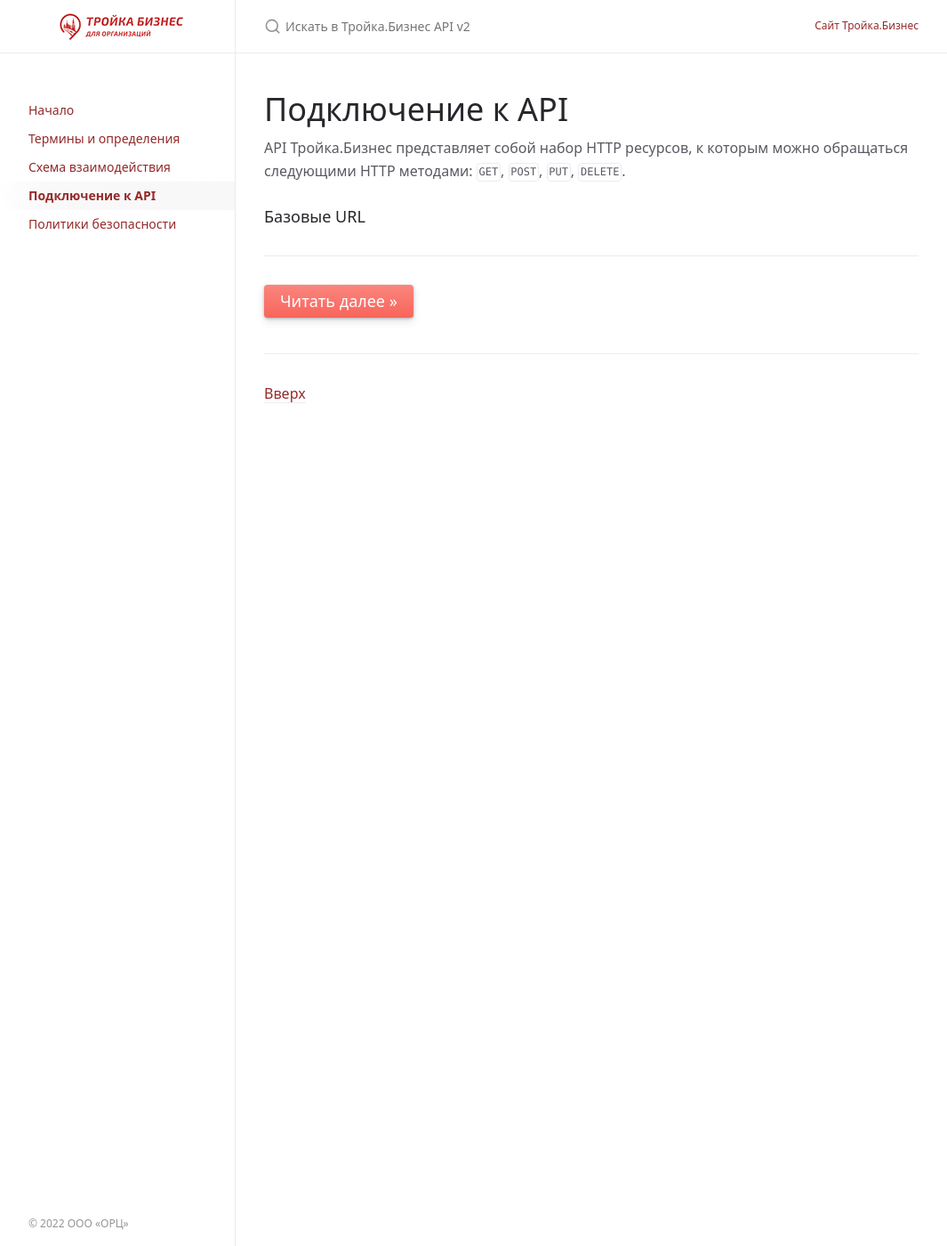
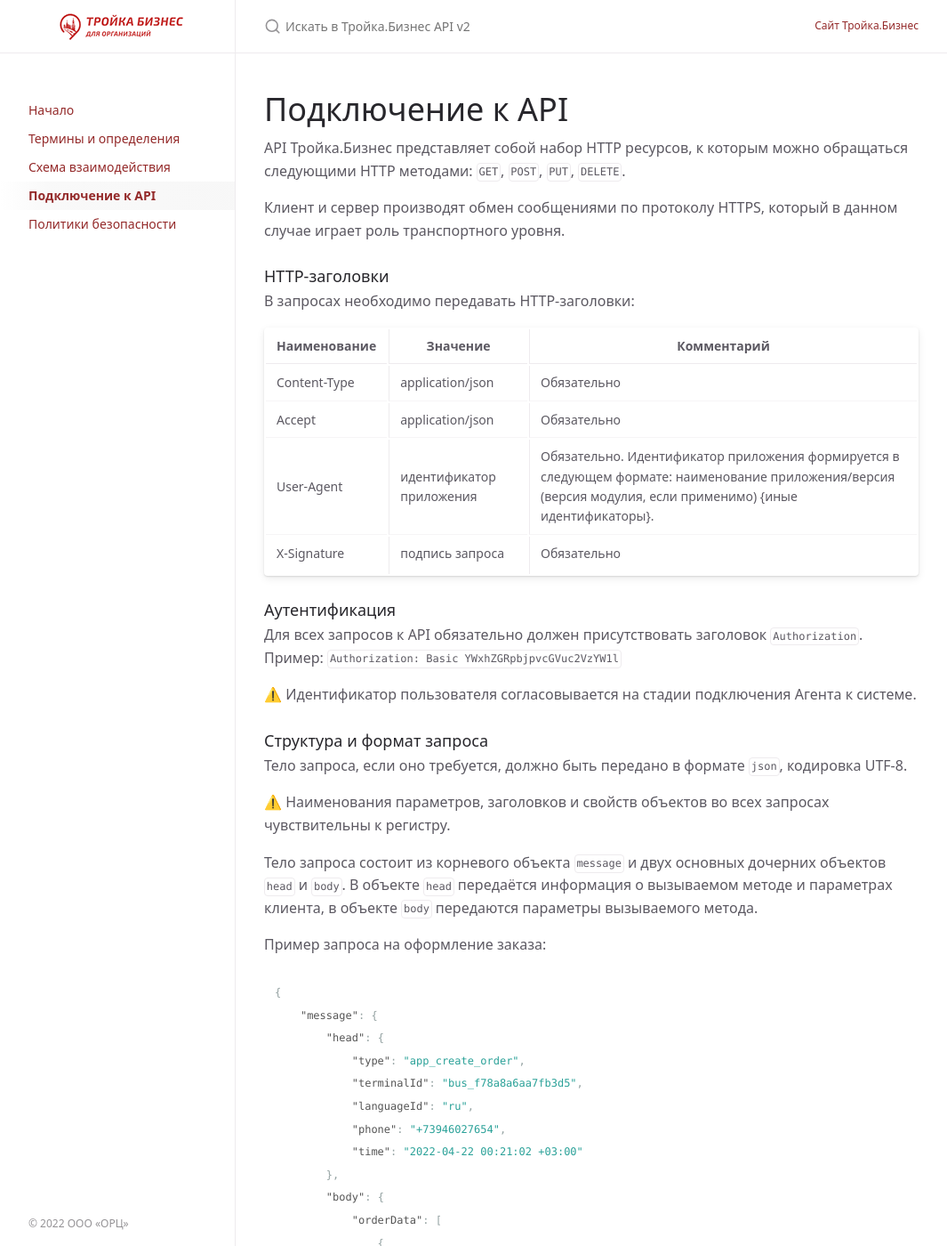
Before and after one commit to InvoiceBox/docs.troika.business, a Jekyll site: the page built from docs/api.md, in a window 1280 px wide and 1400 px high. Shown: the whole window at 89% size, without its empty margins (107-1172 px from the left). Built offline with Jekyll 4.4.1, drawn with Linux system fonts in a browser that asks for light colours; emoji names are drawn with the system emoji font; some of the changed text lies outside the part shown.

Commit message:
Docs improvement

````diff
--- a/docs/api.md
+++ b/docs/api.md
@@ -8,7 +8,91 @@ title: "Подключение к API"
 
 API Тройка.Бизнес представляет собой набор HTTP ресурсов, к которым можно обращаться следующими HTTP методами: `GET`, `POST`, `PUT`, `DELETE`.
 
-### Базовые URL
+Клиент и сервер производят обмен сообщениями по протоколу HTTPS, который в данном случае играет роль транспортного уровня.
+
+### HTTP-заголовки
+
+В запросах необходимо передавать HTTP-заголовки:
+
+| Наименование | Значение                 | Комментарий                                                                                                                                                    |
+|--------------|--------------------------|----------------------------------------------------------------------------------------------------------------------------------------------------------------|
+| Content-Type | application/json         | Обязательно                                                                                                                                                    |
+| Accept       | application/json         | Обязательно                                                                                                                                                    |
+| User-Agent   | идентификатор приложения | Обязательно. Идентификатор приложения формируется в следующем формате: наименование приложения/версия (версия модулия, если применимо) {иные идентификаторы}.  |
+| X-Signature  | подпись запроса          | Обязательно                                                                                                                                                    |
+
+### Аутентификация
+
+Для всех запросов к API обязательно должен присутствовать заголовок `Authorization`.
+Пример: `Authorization: Basic YWxhZGRpbjpvcGVuc2VzYW1l`
+
+:warning: Идентификатор пользователя согласовывается на стадии подключения Агента к системе.
+
+
+### Структура и формат запроса
+
+Тело запроса, если оно требуется, должно быть передано в формате `json`, кодировка UTF-8.
+
+:warning: Наименования параметров, заголовков и свойств объектов во всех запросах чувствительны к регистру.
+
+Тело запроса состоит из корневого объекта `message` и двух основных дочерних объектов `head` и `body`.
+В объекте `head` передаётся информация о вызываемом методе и параметрах клиента, в объекте `body`
+передаются параметры вызываемого метода.
+
+Пример запроса на оформление заказа:
+```json
+{
+    "message": {
+        "head": {
+            "type": "app_create_order",
+            "terminalId": "bus_f78a8a6aa7fb3d5",
+            "languageId": "ru",
+            "phone": "+73946027654",
+            "time": "2022-04-22 00:21:02 +03:00"
+        },
+        "body": {
+            "orderData": [
+                {
+                    "cardNumber": "1234567890",
+                    "currencyId": "RUB",
+                    "quantity": 1,
+                    "tariffId": 2671,
+                    "type": "owncard"
+                }
+            ],
+            "phone": "+71044826548"
+        }
+    }
+}
+```
+
+
+### Структура и формат ответа
+
+Все ответы возвращаются в формате `json`, кодировка UTF-8.
+
+Тело ответа состоит из корневого объекта `message` и двух основных дочерних объектов `head` и `body`.
+В объекте `head` передаётся информация об исполненном методе и результате исполнения, в объекте `body`
+передаются дополнительные параметры результата вызванного метода.
+
+Пример ответа на запрос оформления заказа:
+```json
+{
+    "message": {
+        "head": {
+            "resultCode": 0,
+            "resultMessage": "OK",
+            "time": "2022-04-22 00:21:02 +03:00"
+            "version": 19213,
+            "languageId": "ru"
+        },
+        "body": {
+            "id": 228422,
+            "totalAmount": 2800
+        }
+    }
+}
+```
 
 
 ---
````
Also changed, not shown: docs/definition.md (+1 -1 lines), docs/security.md (+3 -0 lines).
